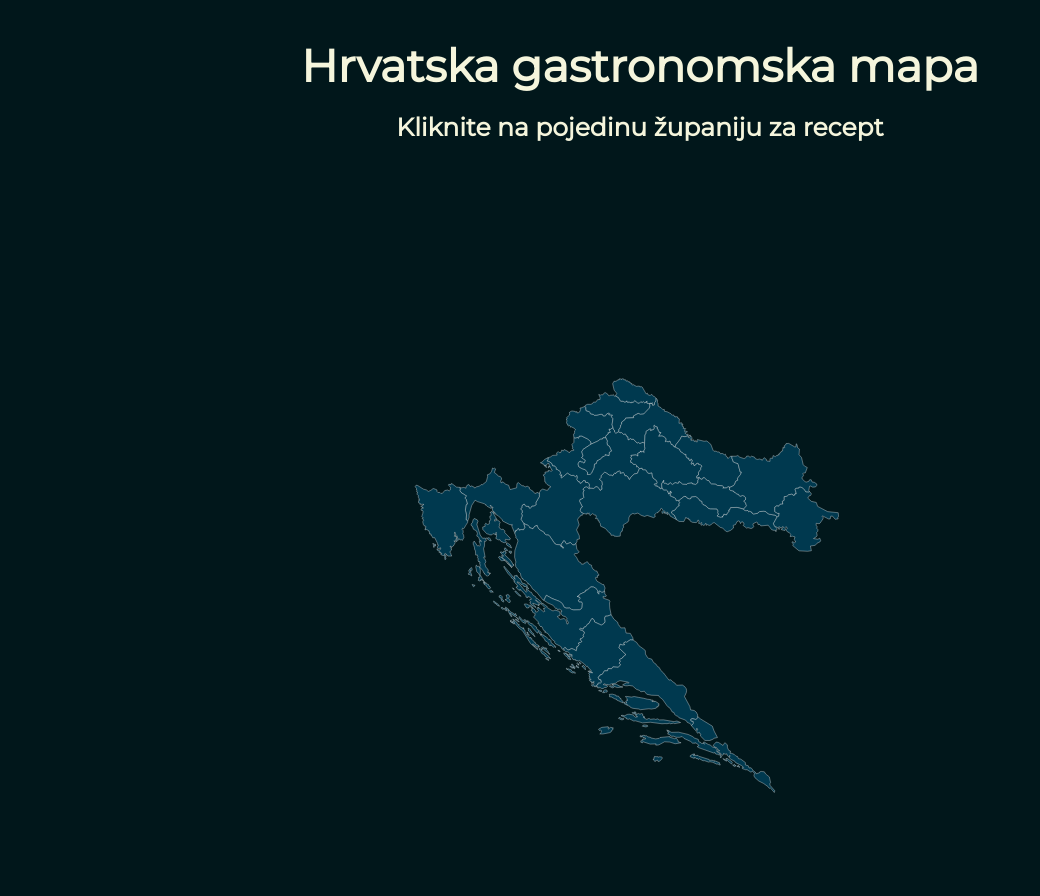
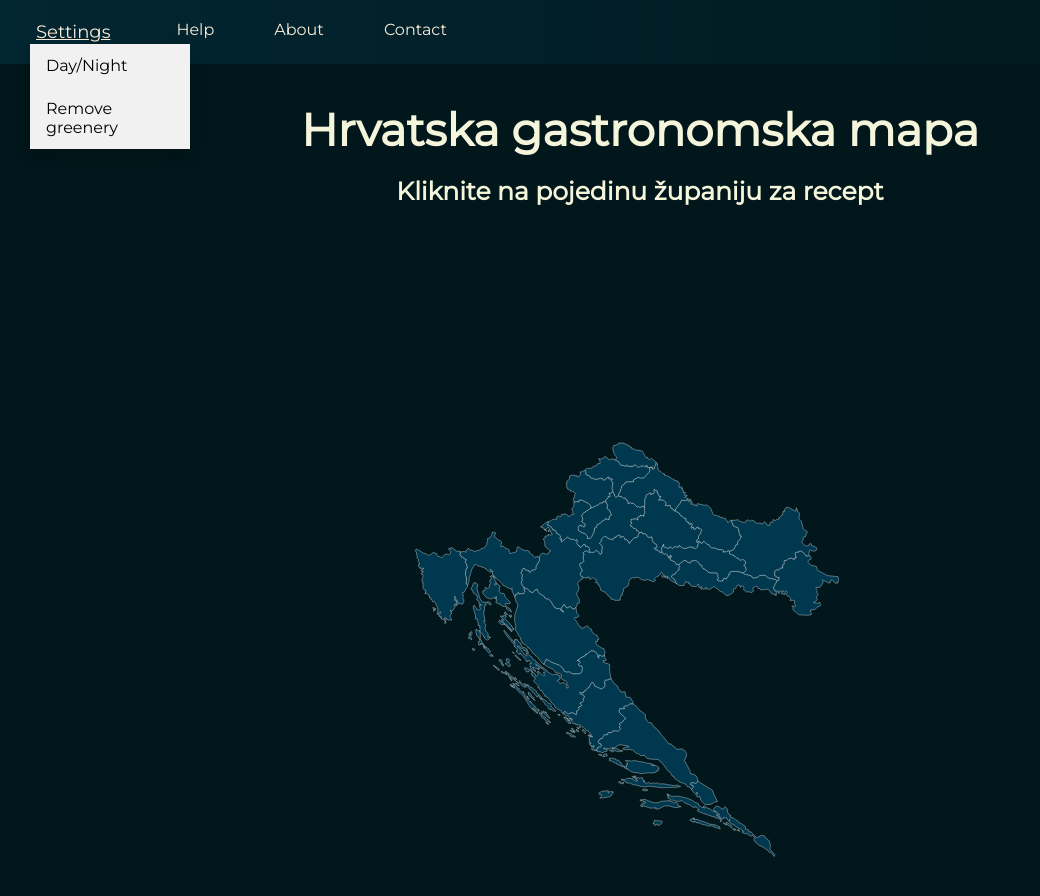
Before and after one commit to AleksandarH/gastronomska-mapa, a plain HTML site: page index.html in a window 1280 px wide. Shown: the top 896 px of the page, without its empty margins (0-1040 px from the left). Drawn offline with Linux system fonts and the light colour scheme; no server answers.

Commit message:
added nav bar, no functionalities yet

```diff
--- a/app.js
+++ b/app.js
@@ -48,3 +48,5 @@ function green(county) {
     });
   }
 }
+
+//// Day/Night mode
--- a/index.html
+++ b/index.html
@@ -11,7 +11,25 @@
     <link href="https://fonts.googleapis.com/css2?family=Montserrat&display=swap" rel="stylesheet">
   </head>
   <body>
-    <nav></nav>
+    <nav>
+      <ul>
+        <li>
+
+            <div class="dropdown">
+              <button class="dropbtn">Settings</button>
+              <div class="dropdown-content">
+                <a id="dayNight" href="#">Day/Night</a>
+                <a id="removeGreen" href="#">Remove greenery</a>
+
+              </div>
+            </div>
+
+        </li>
+        <li><a id="help"> Help</a></li>
+        <li><a id="about">About</a></li>
+        <li><a id="contact">Contact</a></li>
+      </ul>
+    </nav>
 
       <a href="#information" id="arrow" class="invisible">V</a>
 
--- a/style.css
+++ b/style.css
@@ -9,6 +9,28 @@ body {
   height: fit-content;
   display: flex;
   flex-direction: column;
+}
+
+nav {
+  width: 100%;
+  max-height: 150px;
+  background-image: linear-gradient(to right, #022632, #01171b);
+}
+ul {
+  list-style-type: none;
+  margin: 0;
+  padding: 0;
+}
+
+li {
+  float: left;
+}
+
+li > a,
+.dropdown {
+  display: block;
+  padding: 20px 30px;
+  background-color: inherit;
 }
 
 #arrow:link {
@@ -165,3 +187,61 @@ a:hover {
     border-radius: 20px;
   }
 }
+
+.dropbtn {
+  background-color: inherit;
+  color: antiquewhite;
+  font-size: 18px;
+  border: none;
+  font-family: "Montserrat", sans-serif;
+}
+
+/* The container <div> - needed to position the dropdown content */
+.dropdown {
+  position: relative;
+  display: inline-block;
+}
+
+/* Dropdown Content (Hidden by Default) */
+.dropdown-content {
+  display: none;
+  position: absolute;
+  background-color: #f1f1f1;
+  min-width: 160px;
+  box-shadow: 0px 8px 16px 0px rgba(0, 0, 0, 0.2);
+  z-index: 1;
+}
+
+/* Links inside the dropdown */
+.dropdown-content a {
+  color: black;
+  padding: 12px 16px;
+  text-decoration: none;
+  display: block;
+}
+
+/* Change color of dropdown links on hover */
+.dropdown-content a:hover {
+  background-color: #ddd;
+}
+
+#settings {
+  position: relative;
+  bottom: 21px;
+  left: 5px;
+}
+#settings:hover {
+  background-color: #022632;
+  cursor: default;
+}
+
+/* Show the dropdown menu on hover */
+.dropdown:hover .dropdown-content {
+  display: block;
+}
+
+/* Change the background color of the dropdown button when the dropdown content is shown */
+.dropdown:hover .dropbtn {
+  text-decoration: underline;
+  cursor: pointer;
+}
```
